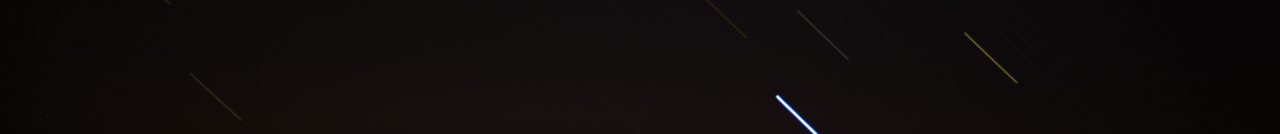
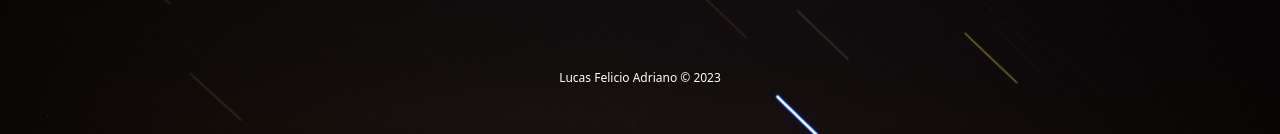
Before and after one commit to lucasadrianof/personal-blog-nextjs, a Next.js app: page / in a window 1280 px wide. Shown: the part 666-800 px from the top of the page. Built offline with nearby package versions, Linux system fonts and the light colour scheme.

Commit message:
Legal footer (#10)
feat: add legal footer

```diff
--- /dev/null
+++ b/src/app/components/Footer/Footer.tsx
@@ -0,0 +1,7 @@
+export default function Footer() {
+  return (
+    <footer className="text-center text-white text-xs">
+      Lucas Felicio Adriano © {new Date().getFullYear()}
+    </footer>
+  )
+}
--- a/src/app/layout.tsx
+++ b/src/app/layout.tsx
@@ -1,5 +1,6 @@
 import { config } from '@fortawesome/fontawesome-svg-core'
 import '@fortawesome/fontawesome-svg-core/styles.css'
+import Footer from './components/Footer/Footer'
 
 import Header from './components/Header'
 import './globals.css'
@@ -17,6 +18,7 @@ export default function RootLayout({
       <body className="bg-cover bg-no-repeat bg-home overflow-hidden h-screen max-h-screen w-full">
         <Header />
         {children}
+        <Footer />
       </body>
     </html>
   )
```
